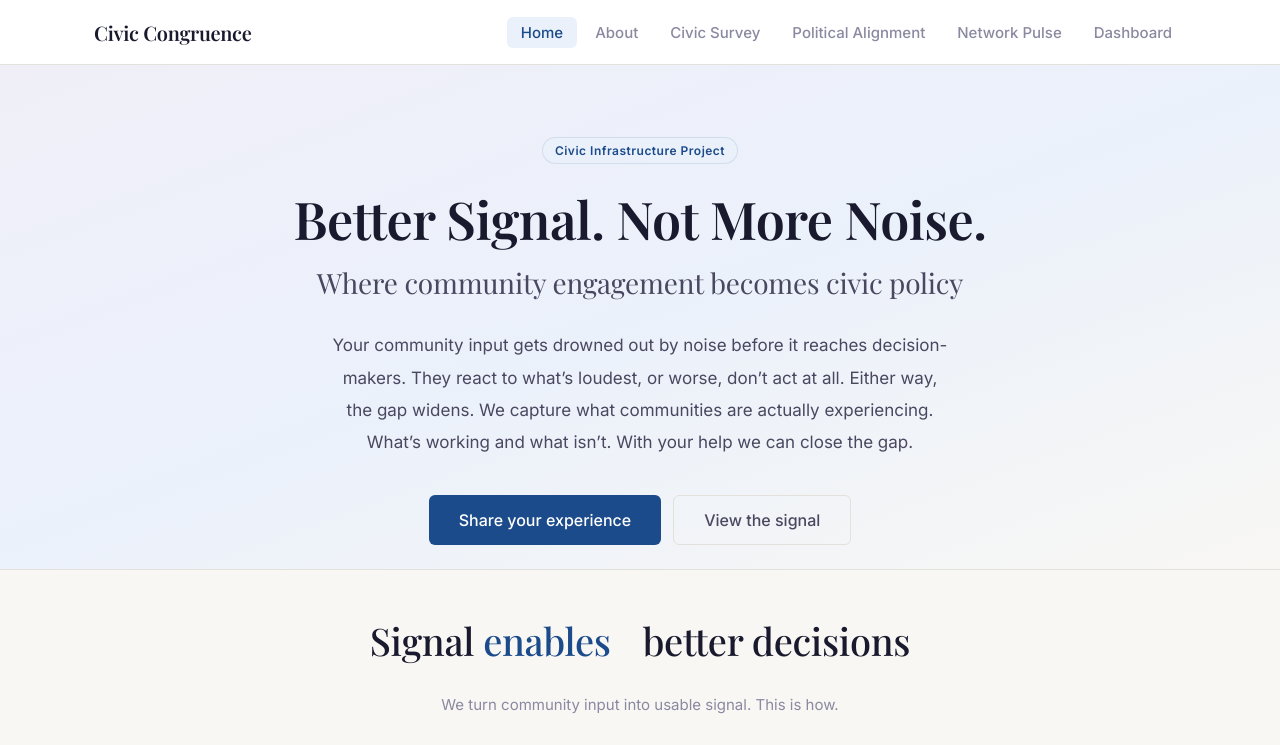
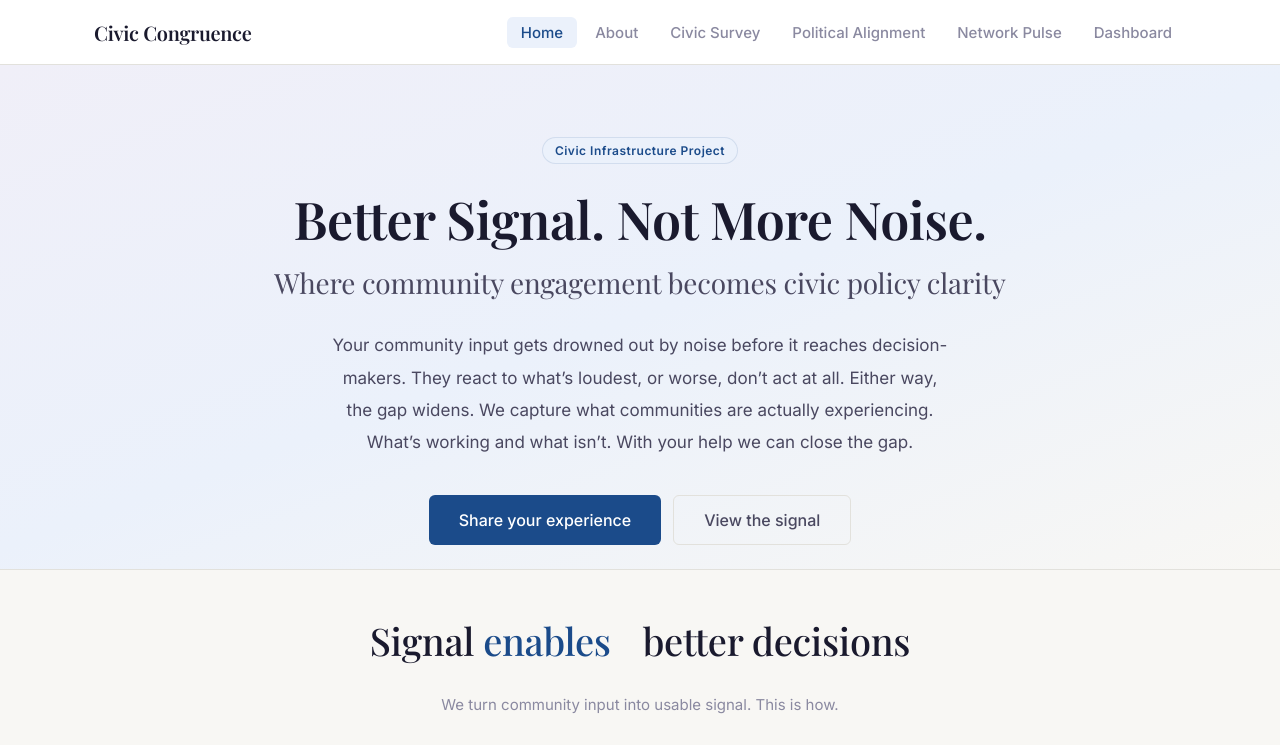
Before and after one commit to KStokstad/civic-congruence, a React (Vite) app: page / in a window 1280 px wide. Shown: the top 745 px of the page. Built offline with nearby package versions, Linux system fonts and the light colour scheme; no server answers.

Commit message:
Add clarity to hero subheadline

```diff
--- a/src/pages/Home.jsx
+++ b/src/pages/Home.jsx
@@ -44,7 +44,7 @@ export default function Home({ onNavigate }) {
             Civic Infrastructure Project
           </div>
           <h1 className="hero-headline">Better Signal. Not More Noise.</h1>
-          <p className="hero-subtitle">Where community engagement becomes civic policy</p>
+          <p className="hero-subtitle">Where community engagement becomes civic policy clarity</p>
           <p className="hero-sub">
             Your community input gets drowned out by noise before it reaches decision-makers. They react to what&rsquo;s loudest, or worse, don&rsquo;t act at all. Either way, the gap widens. We capture what communities are actually experiencing. What&rsquo;s working and what isn&rsquo;t. With your help we can close the gap.
           </p>
```
